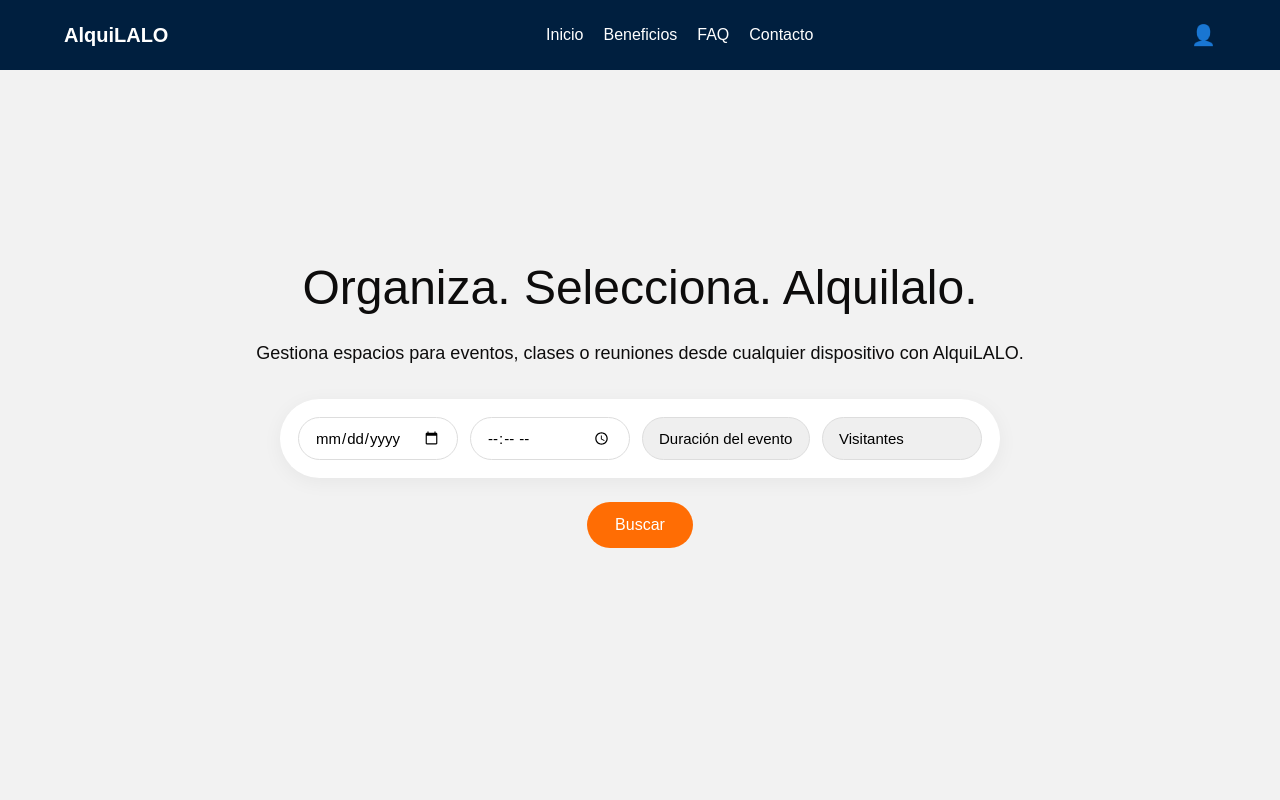
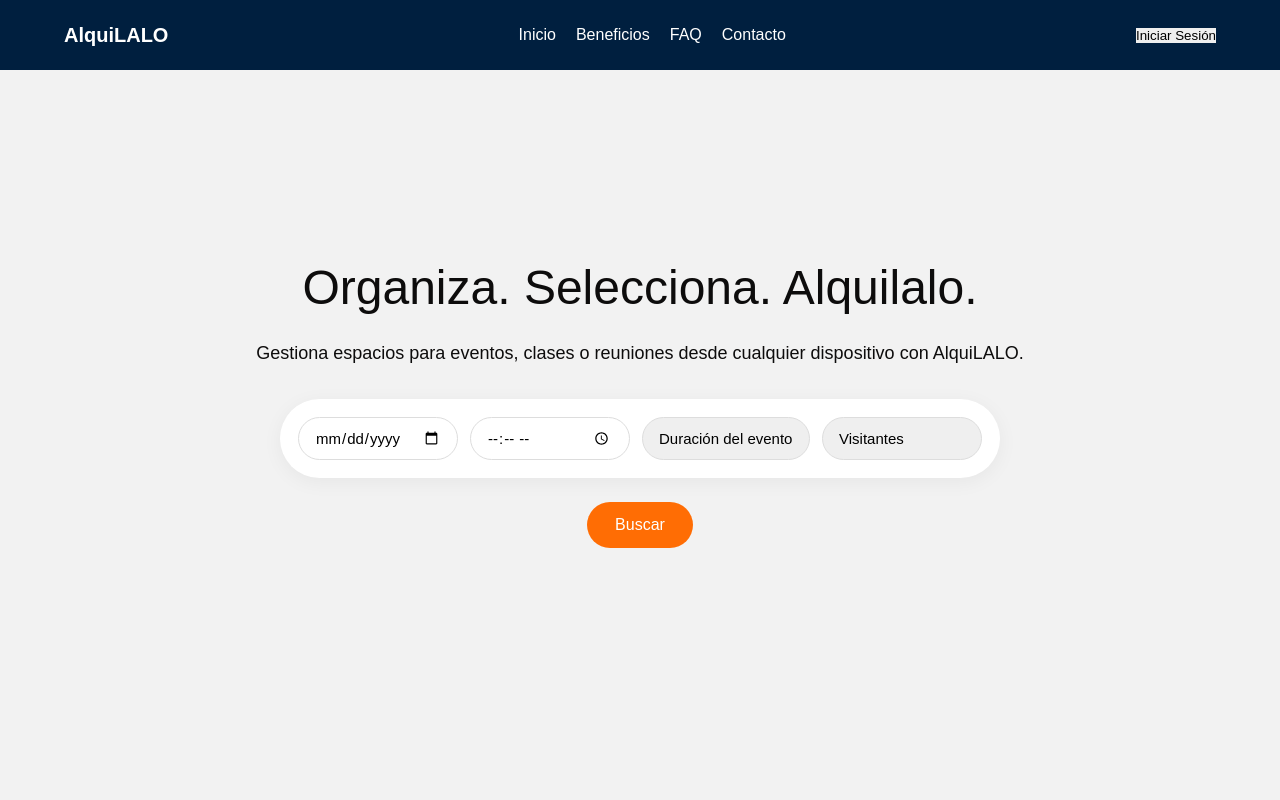
Before and after one commit to Jesuavi/AlquiLALO, a React (Create React App) app in the folder client/src/: page / in a window 1280 px wide. Shown: the top 800 px of the page. Built offline with nearby package versions, Linux system fonts and the light colour scheme; the HTML template or start-up script is replaced by a standard one; a web font is replaced by a local one.

Commit message:
Update Header.jsx
Quitar el boton de perfil, y colocar inicio de sesion

```diff
--- a/client/src/components/Header/Header.jsx
+++ b/client/src/components/Header/Header.jsx
@@ -11,7 +11,9 @@ const Header = () => {
         <a href="#faq">FAQ</a>
         <a href="#contacto">Contacto</a>
       </nav>
-      <div className="profile-icon">👤</div>
+      <div classname="auth-buttons">
+          <button className="login-btn">Iniciar Sesión</button>
+      </div>
     </header>
   );
 };
```
